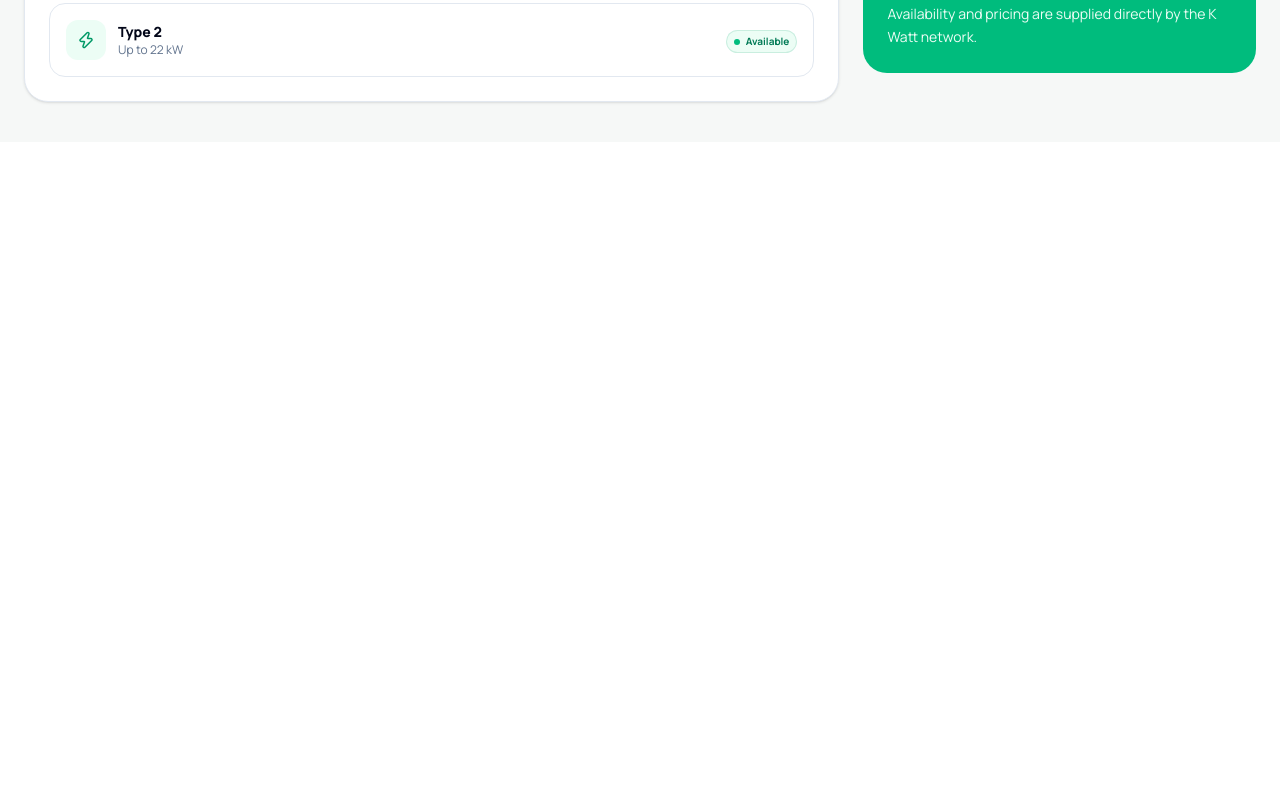
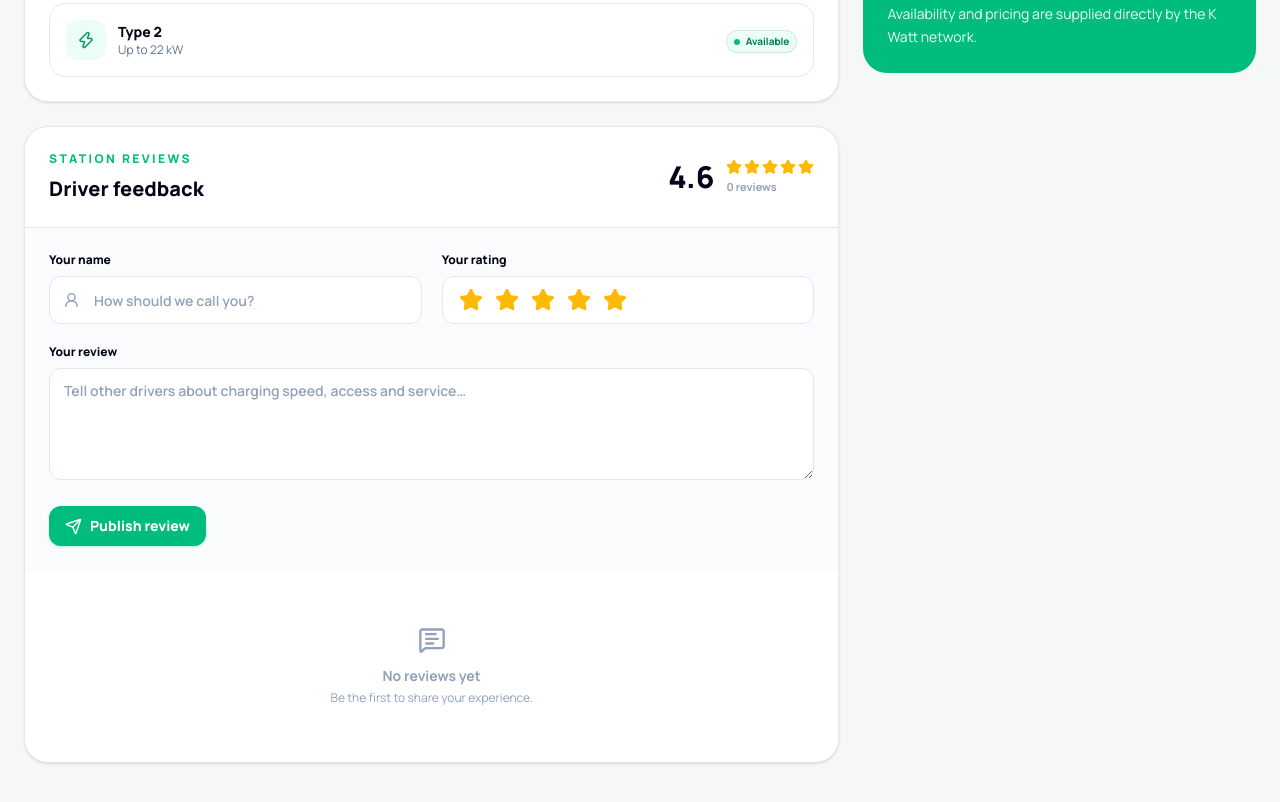
Before and after one commit to shohruh456/Charge-Tashkent, a React (Vite) app: page /stations/kwatt-bodomzor in a window 1280 px wide. Shown: the part 800-1602 px from the top of the page. Before the commit the page ends 942 px from the top, so only its background shows below. Built offline with nearby package versions, Linux system fonts and the light colour scheme.

Commit message:
feat: add station reviews and ratings

```diff
--- a/src/i18n.js
+++ b/src/i18n.js
@@ -9,6 +9,10 @@ const resources = {
     map: 'Map', list: 'List', addStation: 'Add station', manage: 'Manage',
     live: 'Live data', open: 'Open station', noResults: 'No stations match your filters',
     queue: 'Queue', cars: 'cars', bestQueue: 'Nearest with shortest queue', findingBest: 'Finding the best station…',
+    rating: 'Rating', stationReviews: 'Station reviews', driverFeedback: 'Driver feedback', reviewsCount: 'reviews',
+    yourName: 'Your name', namePlaceholder: 'How should we call you?', yourRating: 'Your rating', yourReview: 'Your review',
+    reviewPlaceholder: 'Tell other drivers about charging speed, access and service…', publishReview: 'Publish review', publishing: 'Publishing…',
+    noReviews: 'No reviews yet', firstReview: 'Be the first to share your experience.', reviewPublished: 'Review published', reviewError: 'Could not publish the review',
   } },
   ru: { translation: {
     find: 'Найдите зарядку', stations: 'Станции', availableNow: 'доступно сейчас',
@@ -17,6 +21,10 @@ const resources = {
     map: 'Карта', list: 'Список', addStation: 'Добавить станцию', manage: 'Управление',
     live: 'Данные онлайн', open: 'Открыть станцию', noResults: 'По вашему запросу ничего не найдено',
     queue: 'Очередь', cars: 'машин', bestQueue: 'Ближайшая с маленькой очередью', findingBest: 'Ищем лучшую станцию…',
+    rating: 'Рейтинг', stationReviews: 'Отзывы о станции', driverFeedback: 'Мнения водителей', reviewsCount: 'отзывов',
+    yourName: 'Ваше имя', namePlaceholder: 'Как к вам обращаться?', yourRating: 'Ваша оценка', yourReview: 'Ваш отзыв',
+    reviewPlaceholder: 'Расскажите о скорости зарядки, доступе и обслуживании…', publishReview: 'Опубликовать отзыв', publishing: 'Публикуем…',
+    noReviews: 'Отзывов пока нет', firstReview: 'Станьте первым, кто поделится впечатлением.', reviewPublished: 'Отзыв опубликован', reviewError: 'Не удалось опубликовать отзыв',
   } },
   uz: { translation: {
     find: 'Quvvatlash joyini toping', stations: 'Stansiyalar', availableNow: 'hozir mavjud',
@@ -25,6 +33,10 @@ const resources = {
     map: 'Xarita', list: 'Ro‘yxat', addStation: 'Stansiya qo‘shish', manage: 'Boshqarish',
     live: 'Jonli ma’lumot', open: 'Stansiyani ochish', noResults: 'Filtrlarga mos stansiya topilmadi',
     queue: 'Navbat', cars: 'mashina', bestQueue: 'Eng yaqin, navbati qisqa', findingBest: 'Eng yaxshi stansiya qidirilmoqda…',
+    rating: 'Reyting', stationReviews: 'Stansiya sharhlari', driverFeedback: 'Haydovchilar fikri', reviewsCount: 'sharh',
+    yourName: 'Ismingiz', namePlaceholder: 'Sizga qanday murojaat qilaylik?', yourRating: 'Bahoyingiz', yourReview: 'Sharhingiz',
+    reviewPlaceholder: 'Quvvatlash tezligi, kirish va xizmat haqida yozing…', publishReview: 'Sharhni yuborish', publishing: 'Yuborilmoqda…',
+    noReviews: 'Hozircha sharhlar yo‘q', firstReview: 'Birinchi bo‘lib tajribangizni ulashing.', reviewPublished: 'Sharh e’lon qilindi', reviewError: 'Sharhni e’lon qilib bo‘lmadi',
   } },
 }
 
--- a/src/pages/StationDetails.jsx
+++ b/src/pages/StationDetails.jsx
@@ -1,13 +1,22 @@
 import { useEffect } from 'react'
 import { Link, useNavigate, useParams } from 'react-router-dom'
-import { ArrowLeft, BatteryCharging, CarFront, Clock3, Copy, Heart, MapPin, Navigation, ShieldCheck, Star, Zap } from 'lucide-react'
+import { ArrowLeft, BatteryCharging, CarFront, Clock3, Copy, Heart, MapPin, MessageSquareText, Navigation, Send, ShieldCheck, Star, UserRound, Zap } from 'lucide-react'
 import { useMutation, useQueryClient } from '@tanstack/react-query'
 import { useTranslation } from 'react-i18next'
+import { useForm, useWatch } from 'react-hook-form'
+import { zodResolver } from '@hookform/resolvers/zod'
+import { z } from 'zod'
 import { useStations } from '../hooks/useStations'
 import { stationApi } from '../services/stationApi'
 import { useStationStore } from '../store/useStationStore'
 import { StatusBadge } from '../components/StatusBadge'
 import { toast } from '../services/toast'
+
+const reviewSchema = z.object({
+  name: z.string().trim().min(2, 'Введите минимум 2 символа'),
+  rating: z.coerce.number().min(1, 'Поставьте оценку').max(5),
+  comment: z.string().trim().min(5, 'Напишите минимум 5 символов').max(500, 'Не больше 500 символов'),
+})
 
 export function StationDetails() {
   const { t } = useTranslation()
@@ -19,29 +28,106 @@ export function StationDetails() {
   const favorites = useStationStore((state) => state.favorites)
   const toggleFavorite = useStationStore((state) => state.toggleFavorite)
   const updateStation = useStationStore((state) => state.updateStation)
-  const mutation = useMutation({ mutationFn: ({ status }) => stationApi.update(stationId, { status }), onSuccess: (updated) => { updateStation(stationId, { status: updated.status }); queryClient.invalidateQueries({ queryKey: ['stations'] }); toast('Availability updated') }, onError: () => toast('Could not update this station', 'error') })
+  const { register, handleSubmit, reset, setValue, control, formState: { errors } } = useForm({
+    resolver: zodResolver(reviewSchema),
+    defaultValues: { name: '', rating: 5, comment: '' },
+  })
+  const selectedRating = useWatch({ control, name: 'rating' })
+
+  const statusMutation = useMutation({
+    mutationFn: ({ status }) => stationApi.update(stationId, { status }),
+    onSuccess: (updated) => {
+      updateStation(stationId, { status: updated.status })
+      queryClient.invalidateQueries({ queryKey: ['stations'] })
+      toast('Availability updated')
+    },
+    onError: () => toast('Could not update this station', 'error'),
+  })
+
+  const reviewMutation = useMutation({
+    mutationFn: (values) => {
+      const review = { ...values, id: crypto.randomUUID(), createdAt: new Date().toISOString() }
+      const reviews = [review, ...(station.reviews || [])]
+      const rating = Number((reviews.reduce((sum, item) => sum + item.rating, 0) / reviews.length).toFixed(1))
+      return stationApi.update(stationId, { reviews, rating })
+    },
+    onSuccess: (updated) => {
+      updateStation(stationId, { reviews: updated.reviews, rating: updated.rating })
+      queryClient.invalidateQueries({ queryKey: ['stations'] })
+      reset({ name: '', rating: 5, comment: '' })
+      toast(t('reviewPublished'))
+    },
+    onError: () => toast(t('reviewError'), 'error'),
+  })
 
   useEffect(() => { window.scrollTo(0, 0) }, [])
   if (isLoading) return <div className="page-shell"><div className="h-96 animate-pulse rounded-3xl bg-slate-200 dark:bg-white/5" /></div>
   if (!station) return <div className="page-shell text-center"><h1 className="text-3xl font-black">Station not found</h1><Link to="/" className="primary-button mt-5 inline-flex">Back to map</Link></div>
 
   const favorite = favorites.includes(station.id)
+  const reviews = station.reviews || []
+
   return (
     <div className="page-shell">
       <button onClick={() => navigate(-1)} className="mb-6 flex items-center gap-2 text-sm font-bold text-slate-500 hover:text-emerald-600"><ArrowLeft size={17} /> Back to charging map</button>
       <div className="grid gap-6 lg:grid-cols-[1.35fr_.65fr]">
         <section>
           <div className="detail-hero relative overflow-hidden rounded-3xl p-6 text-white sm:p-9">
-            <div className="relative z-10 max-w-2xl"><StatusBadge status={station.status} /><p className="mt-8 text-sm font-bold text-emerald-300">{station.network} charging network</p><h1 className="mt-2 text-3xl font-black tracking-tight sm:text-5xl">{station.name}</h1><p className="mt-4 flex items-center gap-2 text-sm text-white/70"><MapPin size={17} /> {station.address}, {station.district}</p><div className="mt-7 flex flex-wrap gap-3"><a className="primary-button" href={`https://www.google.com/maps/dir/?api=1&destination=${station.lat},${station.lng}`} target="_blank" rel="noreferrer"><Navigation size={17} /> Get directions</a><button onClick={() => { navigator.clipboard?.writeText(station.address); toast('Address copied') }} className="glass-button"><Copy size={17} /> Copy address</button><button onClick={() => toggleFavorite(station.id)} className="glass-button"><Heart size={17} fill={favorite ? 'currentColor' : 'none'} /> {favorite ? 'Saved' : 'Save'}</button></div></div>
+            <div className="relative z-10 max-w-2xl">
+              <StatusBadge status={station.status} />
+              <p className="mt-8 text-sm font-bold text-emerald-300">{station.network} charging network</p>
+              <h1 className="mt-2 text-3xl font-black tracking-tight sm:text-5xl">{station.name}</h1>
+              <p className="mt-4 flex items-center gap-2 text-sm text-white/70"><MapPin size={17} /> {station.address}, {station.district}</p>
+              <div className="mt-7 flex flex-wrap gap-3">
+                <a className="primary-button" href={`https://www.google.com/maps/dir/?api=1&destination=${station.lat},${station.lng}`} target="_blank" rel="noreferrer"><Navigation size={17} /> Get directions</a>
+                <button onClick={() => { navigator.clipboard?.writeText(station.address); toast('Address copied') }} className="glass-button"><Copy size={17} /> Copy address</button>
+                <button onClick={() => toggleFavorite(station.id)} className="glass-button"><Heart size={17} fill={favorite ? 'currentColor' : 'none'} /> {favorite ? 'Saved' : 'Save'}</button>
+              </div>
+            </div>
             <Zap className="absolute -bottom-16 -right-12 size-72 rotate-12 text-white/[.04]" fill="currentColor" />
           </div>
+
           <div className="mt-6 grid grid-cols-2 gap-3 sm:grid-cols-4">
-            <Metric icon={Zap} label="Max power" value={`${station.power} kW`} /><Metric icon={BatteryCharging} label="Connectors" value={station.connectors.join(', ')} /><Metric icon={Clock3} label="Open" value={station.hours} /><Metric icon={Star} label="Rating" value={`${station.rating} / 5`} />
+            <Metric icon={Zap} label="Max power" value={`${station.power} kW`} />
+            <Metric icon={BatteryCharging} label="Connectors" value={station.connectors.join(', ')} />
+            <Metric icon={Clock3} label="Open" value={station.hours} />
+            <Metric icon={Star} label={t('rating')} value={`${station.rating} / 5`} />
           </div>
-          <div className="panel mt-6 p-6"><h2 className="text-lg font-black">Charging points</h2><p className="mt-1 text-sm text-slate-500">Live connector status, refreshed moments ago.</p><div className="mt-5 space-y-3">{station.connectors.map((connector, index) => <div key={connector} className="flex items-center rounded-2xl border border-slate-200 p-4 dark:border-white/10"><div className="grid size-10 place-items-center rounded-xl bg-emerald-50 text-emerald-600 dark:bg-emerald-400/10"><Zap size={18} /></div><div className="ml-3"><p className="text-sm font-extrabold">{connector}</p><p className="text-xs text-slate-500">Up to {index ? Math.min(station.power, 22) : station.power} kW</p></div><div className="ml-auto"><StatusBadge status={index === 0 ? station.status : 'available'} compact /></div></div>)}</div></div>
+
+          <div className="panel mt-6 p-6">
+            <h2 className="text-lg font-black">Charging points</h2>
+            <p className="mt-1 text-sm text-slate-500">Live connector status, refreshed moments ago.</p>
+            <div className="mt-5 space-y-3">
+              {station.connectors.map((connector, index) => <div key={connector} className="flex items-center rounded-2xl border border-slate-200 p-4 dark:border-white/10"><div className="grid size-10 place-items-center rounded-xl bg-emerald-50 text-emerald-600 dark:bg-emerald-400/10"><Zap size={18} /></div><div className="ml-3"><p className="text-sm font-extrabold">{connector}</p><p className="text-xs text-slate-500">Up to {index ? Math.min(station.power, 22) : station.power} kW</p></div><div className="ml-auto"><StatusBadge status={index === 0 ? station.status : 'available'} compact /></div></div>)}
+            </div>
+          </div>
+
+          <div className="panel mt-6 overflow-hidden">
+            <div className="border-b border-slate-200 p-6 dark:border-white/10 sm:flex sm:items-center sm:justify-between">
+              <div><p className="eyebrow">{t('stationReviews')}</p><h2 className="mt-2 text-xl font-black">{t('driverFeedback')}</h2></div>
+              <div className="mt-4 flex items-center gap-3 sm:mt-0"><b className="text-3xl font-black">{station.rating}</b><div><Stars value={Math.round(station.rating)} /><p className="mt-1 text-[11px] font-bold text-slate-400">{reviews.length} {t('reviewsCount')}</p></div></div>
+            </div>
+
+            <form onSubmit={handleSubmit((values) => reviewMutation.mutate(values))} className="grid gap-5 bg-slate-50/70 p-6 dark:bg-white/[.02] sm:grid-cols-2">
+              <Field label={t('yourName')} error={errors.name}><div className="relative"><UserRound className="absolute left-3.5 top-1/2 -translate-y-1/2 text-slate-400" size={17} /><input {...register('name')} className="field pl-11" placeholder={t('namePlaceholder')} /></div></Field>
+              <Field label={t('yourRating')} error={errors.rating}>
+                <div className="flex h-12 items-center gap-1 rounded-xl border border-slate-200 bg-white px-3 dark:border-white/10 dark:bg-white/5" role="radiogroup" aria-label={t('yourRating')}>
+                  {[1, 2, 3, 4, 5].map((value) => <button key={value} type="button" role="radio" aria-checked={selectedRating === value} onClick={() => setValue('rating', value, { shouldValidate: true })} className={`rounded-lg p-1 transition hover:scale-110 ${value <= selectedRating ? 'text-amber-400' : 'text-slate-300 dark:text-slate-600'}`} aria-label={`${value} / 5`}><Star size={24} fill="currentColor" /></button>)}
+                </div>
+              </Field>
+              <Field label={t('yourReview')} error={errors.comment} className="sm:col-span-2"><textarea {...register('comment')} className="field min-h-28 resize-y py-3" maxLength={500} placeholder={t('reviewPlaceholder')} /></Field>
+              <div className="sm:col-span-2"><button disabled={reviewMutation.isPending} className="primary-button justify-center"><span>{reviewMutation.isPending ? <span className="spinner" /> : <Send size={17} />}</span>{reviewMutation.isPending ? t('publishing') : t('publishReview')}</button></div>
+            </form>
+
+            <div className="space-y-4 p-6">
+              {reviews.map((review) => <article key={review.id} className="rounded-2xl border border-slate-200 p-4 dark:border-white/10"><div className="flex items-start gap-3"><div className="grid size-10 shrink-0 place-items-center rounded-full bg-emerald-50 font-black text-emerald-600 dark:bg-emerald-400/10">{review.name.charAt(0).toUpperCase()}</div><div className="min-w-0 flex-1"><div className="flex flex-wrap items-center gap-x-3 gap-y-1"><h3 className="font-extrabold">{review.name}</h3><Stars value={review.rating} size={14} /><time className="ml-auto text-[11px] font-semibold text-slate-400">{new Date(review.createdAt).toLocaleDateString()}</time></div><p className="mt-2 break-words text-sm leading-relaxed text-slate-600 dark:text-slate-300">{review.comment}</p></div></div></article>)}
+              {!reviews.length && <div className="grid min-h-36 place-items-center text-center text-slate-400"><div><MessageSquareText className="mx-auto" size={28} /><p className="mt-3 text-sm font-bold">{t('noReviews')}</p><p className="mt-1 text-xs">{t('firstReview')}</p></div></div>}
+            </div>
+          </div>
         </section>
+
         <aside className="space-y-5">
-          <div className="panel p-6"><p className="text-[10px] font-extrabold uppercase tracking-[.18em] text-slate-400">Live availability</p><div className="mt-3 flex items-end gap-2"><b className="text-4xl font-black text-emerald-500">{station.availablePorts}</b><span className="mb-1 text-sm text-slate-500">of {station.totalPorts} ports free</span></div><div className="mt-4 h-2 overflow-hidden rounded-full bg-slate-100 dark:bg-white/5"><div className="h-full rounded-full bg-emerald-500" style={{ width: `${(station.availablePorts / station.totalPorts) * 100}%` }} /></div><div className={`mt-5 flex items-center gap-3 rounded-2xl p-4 ${station.queue ? 'bg-amber-50 text-amber-700 dark:bg-amber-400/10 dark:text-amber-400' : 'bg-emerald-50 text-emerald-700 dark:bg-emerald-400/10 dark:text-emerald-400'}`}><CarFront size={20} /><span className="text-sm font-bold">{t('queue')}</span><b className="ml-auto text-xl">{station.queue || 0} {t('cars')}</b></div><div className="mt-6 grid grid-cols-3 gap-2">{['available', 'in_use', 'offline'].map((status) => <button disabled={mutation.isPending} key={status} onClick={() => mutation.mutate({ status })} className={`rounded-xl border px-2 py-2.5 text-xs font-bold capitalize transition ${station.status === status ? 'border-emerald-500 bg-emerald-50 text-emerald-700 dark:bg-emerald-400/10 dark:text-emerald-400' : 'border-slate-200 hover:border-emerald-300 dark:border-white/10'}`}>{status.replace('_', ' ')}</button>)}</div></div>
+          <div className="panel p-6"><p className="text-[10px] font-extrabold uppercase tracking-[.18em] text-slate-400">Live availability</p><div className="mt-3 flex items-end gap-2"><b className="text-4xl font-black text-emerald-500">{station.availablePorts}</b><span className="mb-1 text-sm text-slate-500">of {station.totalPorts} ports free</span></div><div className="mt-4 h-2 overflow-hidden rounded-full bg-slate-100 dark:bg-white/5"><div className="h-full rounded-full bg-emerald-500" style={{ width: `${(station.availablePorts / station.totalPorts) * 100}%` }} /></div><div className={`mt-5 flex items-center gap-3 rounded-2xl p-4 ${station.queue ? 'bg-amber-50 text-amber-700 dark:bg-amber-400/10 dark:text-amber-400' : 'bg-emerald-50 text-emerald-700 dark:bg-emerald-400/10 dark:text-emerald-400'}`}><CarFront size={20} /><span className="text-sm font-bold">{t('queue')}</span><b className="ml-auto text-xl">{station.queue || 0} {t('cars')}</b></div><div className="mt-6 grid grid-cols-3 gap-2">{['available', 'in_use', 'offline'].map((status) => <button disabled={statusMutation.isPending} key={status} onClick={() => statusMutation.mutate({ status })} className={`rounded-xl border px-2 py-2.5 text-xs font-bold capitalize transition ${station.status === status ? 'border-emerald-500 bg-emerald-50 text-emerald-700 dark:bg-emerald-400/10 dark:text-emerald-400' : 'border-slate-200 hover:border-emerald-300 dark:border-white/10'}`}>{status.replace('_', ' ')}</button>)}</div></div>
           <div className="panel p-6"><h2 className="font-black">Pricing & access</h2><div className="mt-5 space-y-4"><Info label="Energy rate" value={`${station.price.toLocaleString()} UZS / kWh`} /><Info label="Parking" value="Free while charging" /><Info label="Operator" value={station.network} /><Info label="Station ID" value={station.id.slice(0, 12).toUpperCase()} /></div></div>
           <div className="rounded-3xl bg-emerald-500 p-6 text-white"><ShieldCheck size={26} /><h2 className="mt-4 text-xl font-black">Verified network</h2><p className="mt-2 text-sm leading-relaxed text-emerald-50">Availability and pricing are supplied directly by the {station.network} network.</p></div>
         </aside>
@@ -50,5 +136,7 @@ export function StationDetails() {
   )
 }
 
+function Stars({ value, size = 16 }) { return <div className="flex gap-0.5 text-amber-400" aria-label={`${value} / 5`}>{[1, 2, 3, 4, 5].map((star) => <Star key={star} size={size} fill={star <= value ? 'currentColor' : 'none'} className={star <= value ? '' : 'text-slate-300 dark:text-slate-600'} />)}</div> }
+function Field({ label, error, children, className = '' }) { return <label className={`block ${className}`}><span className="mb-2 block text-xs font-extrabold">{label}</span>{children}{error && <span className="mt-1.5 block text-xs font-semibold text-rose-500">{error.message}</span>}</label> }
 function Metric({ icon: Icon, label, value }) { return <div className="panel p-4"><Icon size={18} className="text-emerald-500" /><p className="mt-3 text-[10px] font-bold uppercase tracking-wider text-slate-400">{label}</p><p className="mt-1 truncate text-sm font-extrabold">{value}</p></div> }
 function Info({ label, value }) { return <div className="flex justify-between gap-3 text-sm"><span className="text-slate-500">{label}</span><b className="text-right">{value}</b></div> }
--- a/src/services/stationApi.js
+++ b/src/services/stationApi.js
@@ -1,6 +1,6 @@
 const STORAGE_KEY = 'charge-tashkent-stations'
 const DATA_VERSION_KEY = 'charge-tashkent-data-version'
-const DATA_VERSION = '3'
+const DATA_VERSION = '4'
 
 const delay = (ms = 280) => new Promise((resolve) => setTimeout(resolve, ms))
 
@@ -14,8 +14,8 @@ async function readStored() {
   const savedById = new Map(saved.map((station) => [station.id, station]))
   const defaultIds = new Set(defaults.map((station) => station.id))
   const stations = [
-    ...defaults.map((station) => ({ ...station, ...savedById.get(station.id), queue: savedById.get(station.id)?.queue ?? station.queue ?? 0 })),
-    ...saved.filter((station) => !defaultIds.has(station.id)).map((station) => ({ queue: 0, ...station })),
+    ...defaults.map((station) => ({ ...station, ...savedById.get(station.id), queue: savedById.get(station.id)?.queue ?? station.queue ?? 0, reviews: savedById.get(station.id)?.reviews ?? station.reviews ?? [] })),
+    ...saved.filter((station) => !defaultIds.has(station.id)).map((station) => ({ queue: 0, reviews: [], ...station })),
   ]
   localStorage.setItem(STORAGE_KEY, JSON.stringify(stations))
   localStorage.setItem(DATA_VERSION_KEY, DATA_VERSION)
@@ -33,7 +33,7 @@ export const stationApi = {
   async create(input) {
     await delay()
     const stations = await readStored()
-    const station = { queue: 0, ...input, id: crypto.randomUUID(), createdAt: new Date().toISOString() }
+    const station = { queue: 0, reviews: [], ...input, id: crypto.randomUUID(), createdAt: new Date().toISOString() }
     write([...stations, station])
     return station
   },
```
Also changed, not shown: 1 other file (tests, documents, lock files or other folders).
